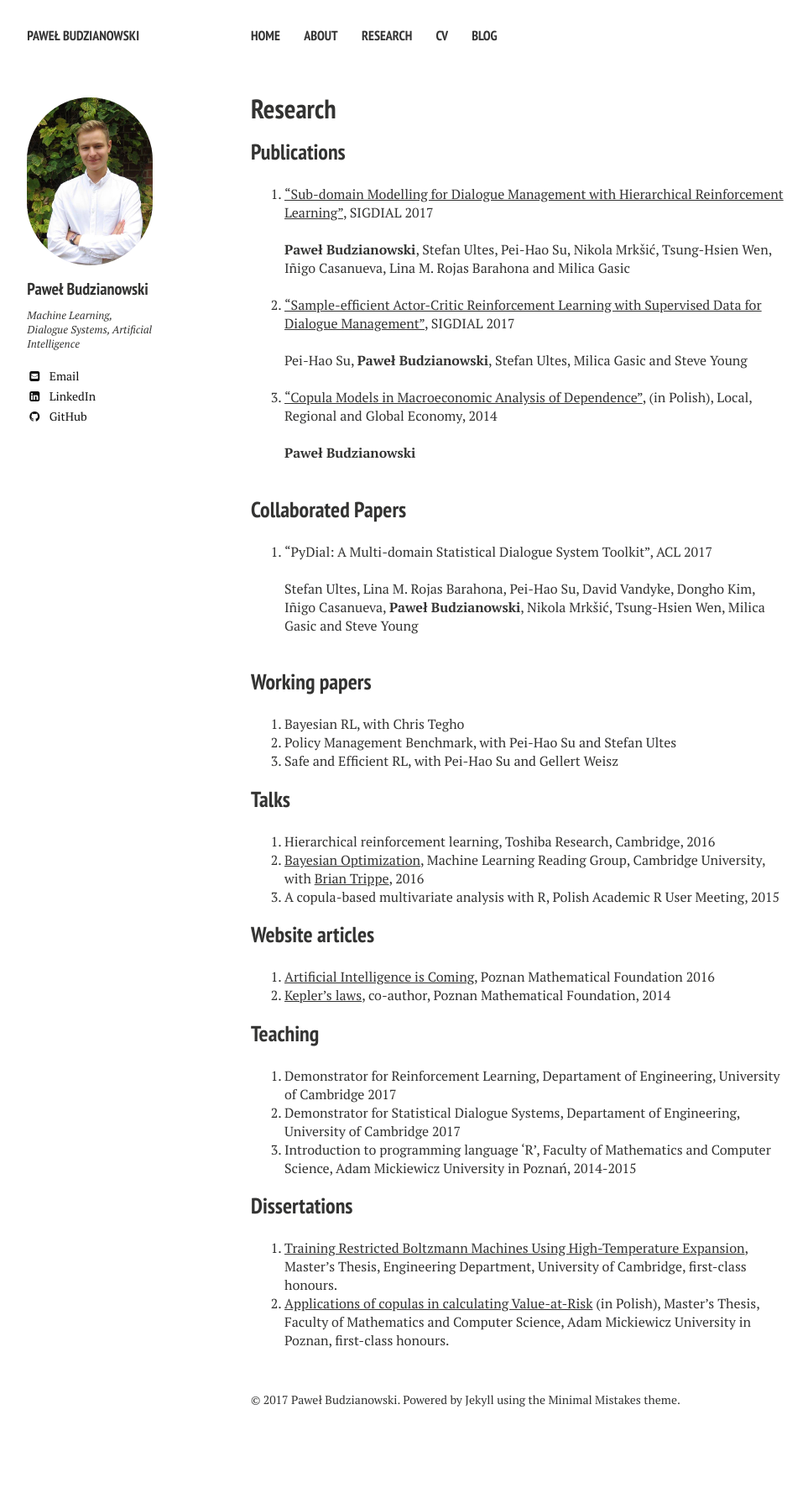
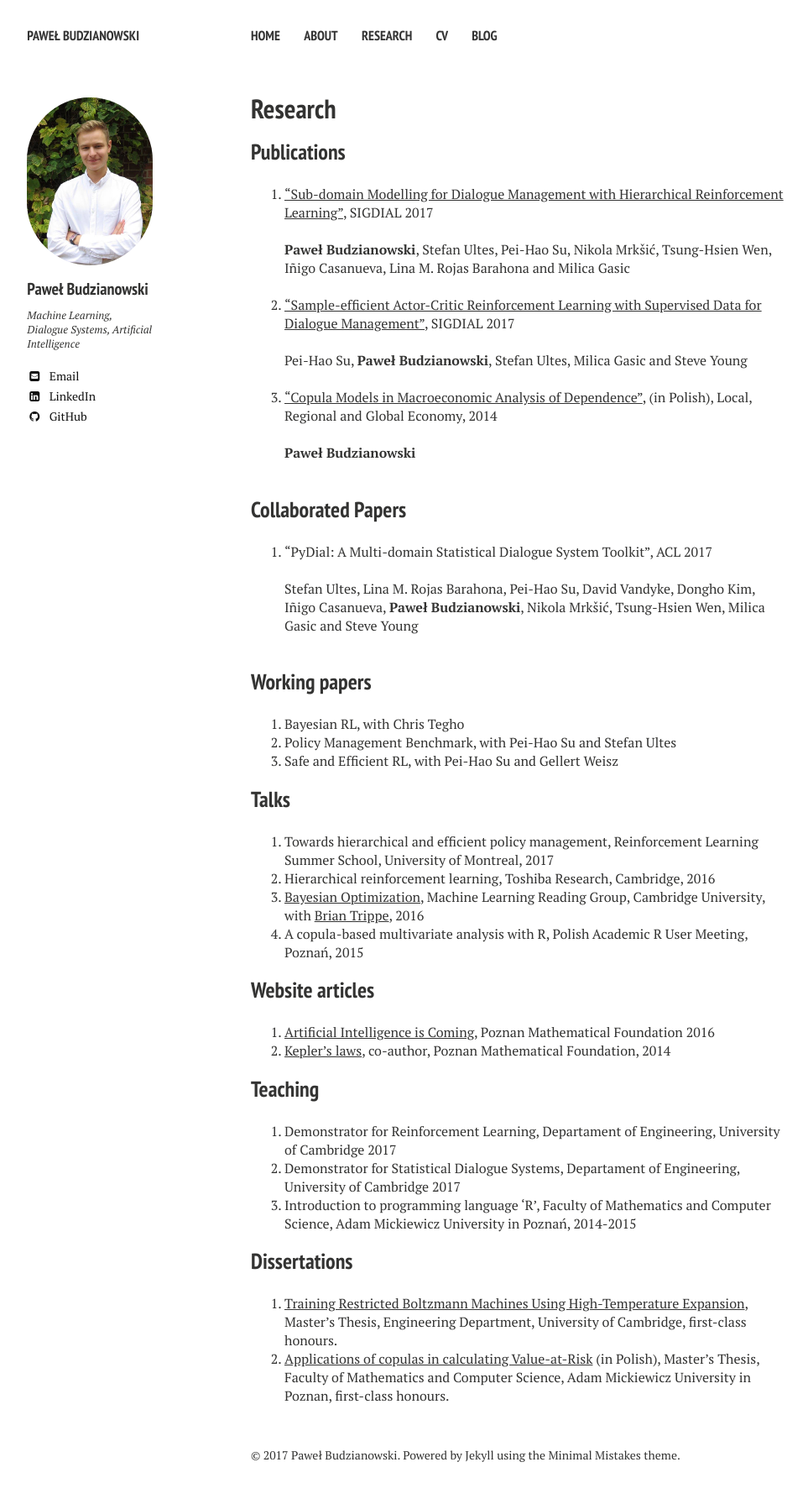
Before and after one commit to pawel-polyai/budzianowski.github.io, a Jekyll site: the page built from research.md, in a window 1280 px wide. Shown: the whole page at 84% size, without its empty margins (21-984 px from the left). Built offline with Jekyll 4.4.1, drawn with Linux system fonts in a browser that asks for light colours; nearby versions of some CDN libraries; before the commit the page ends 1725 px from its top, so only the background shows below that.

Commit message:
Update research.md

```diff
--- a/research.md
+++ b/research.md
@@ -41,9 +41,10 @@
 3. Safe and Efficient RL, with Pei-Hao Su and Gellert Weisz
 
 ## Talks
-1. Hierarchical reinforcement learning, Toshiba Research, Cambridge, 2016
-2. [Bayesian Optimization](https://github.com/budzianowski/budzianowski.github.io/blob/master/data/bayOptMLG.pdf), Machine Learning Reading Group, Cambridge University, with [Brian Trippe](http://www.briantrippe.com/), 2016
-3. A copula-based multivariate analysis with R, Polish Academic R User Meeting, 2015
+1. Towards hierarchical and efficient policy management, Reinforcement Learning Summer School, University of Montreal, 2017
+2. Hierarchical reinforcement learning, Toshiba Research, Cambridge, 2016
+3. [Bayesian Optimization](https://github.com/budzianowski/budzianowski.github.io/blob/master/data/bayOptMLG.pdf), Machine Learning Reading Group, Cambridge University, with [Brian Trippe](http://www.briantrippe.com/), 2016
+4. A copula-based multivariate analysis with R, Polish Academic R User Meeting, Poznań, 2015
 
 ## Website articles
 1. [Artificial Intelligence is Coming](https://matematyka.poznan.pl/artykul/sztuczna-inteligencja-nadchodzi-czyli-krotki-poradnik-jak-zbudowac-inteligentna-maszyne/#easy-footnote-3), Poznan Mathematical Foundation 2016
```
